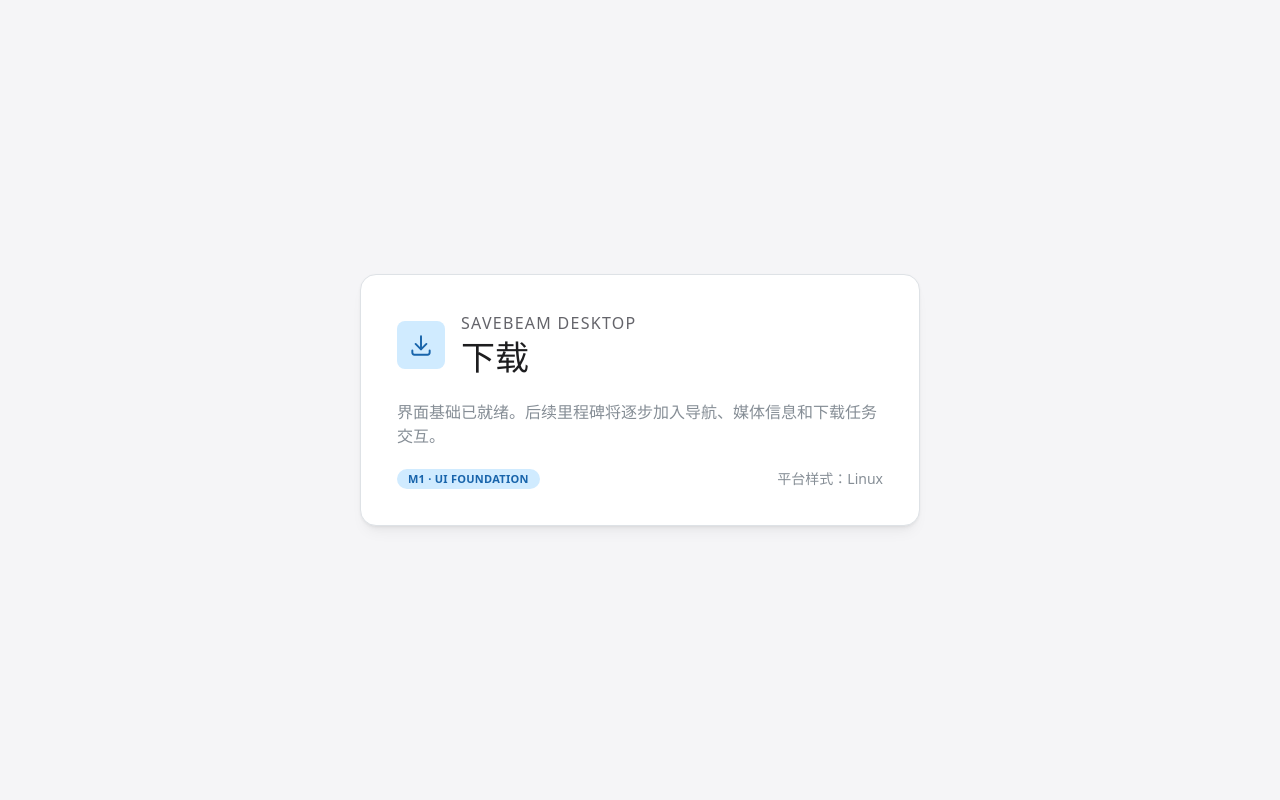
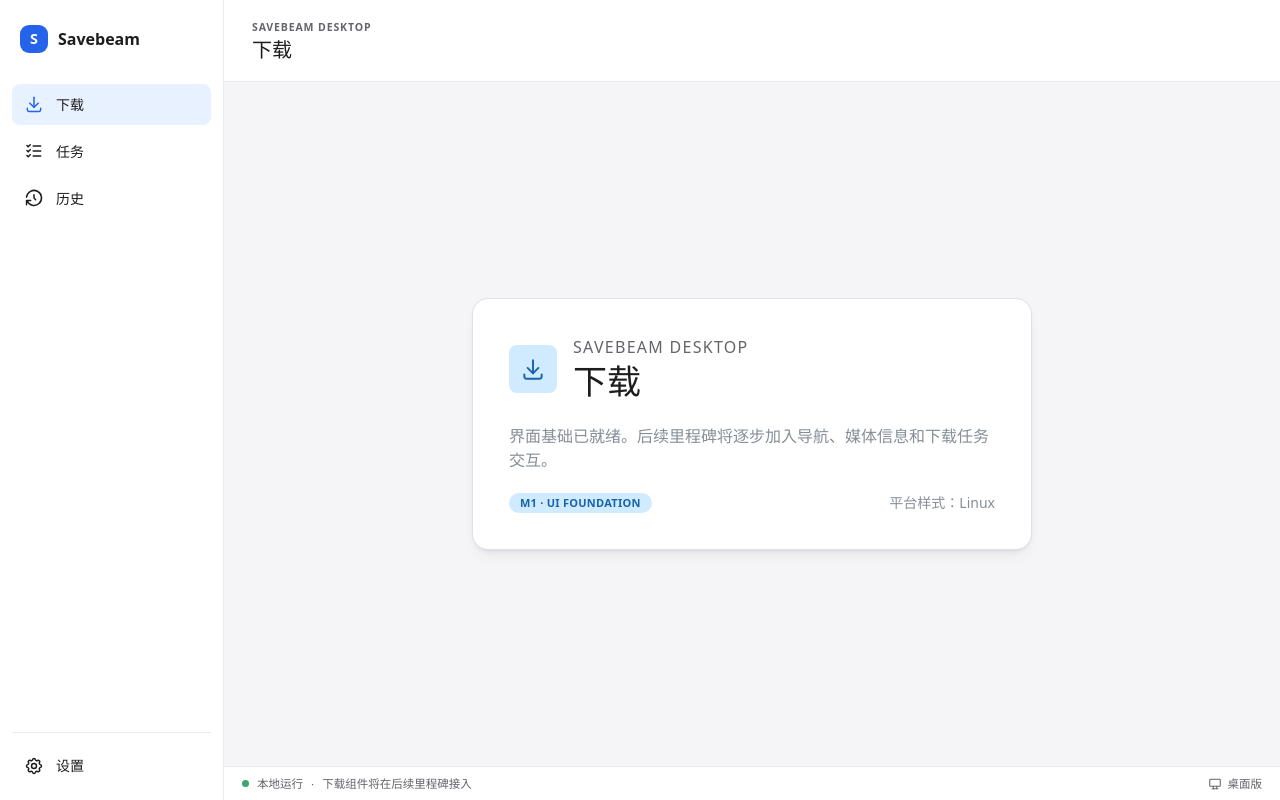
Before and after one commit to coopsrc/savebeam, a React (Vite) app: page /#/download in a window 1280 px wide. Built offline with nearby package versions, Linux system fonts and the light colour scheme.

Commit message:
feat(m1-t2): build adaptive app shell

```diff
--- a/src/App.tsx
+++ b/src/App.tsx
@@ -2,19 +2,19 @@ import { Navigate, Route, Routes, useLocation } from "react-router-dom";
 import { Badge, Group, Paper, Stack, Text, ThemeIcon, Title } from "@mantine/core";
 import { IconDownload } from "@tabler/icons-react";
 import { usePlatformProfile } from "./app/platform/profile";
+import { AppShell } from "./layout/AppShell";
 import "./App.css";
-
-const routeTitles: Record<string, string> = {
-  "/download": "下载",
-  "/tasks": "任务",
-  "/history": "历史",
-  "/settings": "设置",
-};
 
 function FoundationPage() {
   const location = useLocation();
   const profile = usePlatformProfile();
-  const title = routeTitles[location.pathname] ?? "下载";
+  const titleByRoute: Record<string, string> = {
+    "/download": "下载",
+    "/tasks": "任务",
+    "/history": "历史",
+    "/settings": "设置",
+  };
+  const title = titleByRoute[location.pathname] ?? "下载";
 
   return (
     <main className="foundation-page">
@@ -47,11 +47,14 @@ function FoundationPage() {
 function App() {
   return (
     <Routes>
-      <Route path="/" element={<Navigate to="/download" replace />} />
-      {Object.keys(routeTitles).map((path) => (
-        <Route key={path} path={path} element={<FoundationPage />} />
-      ))}
-      <Route path="*" element={<Navigate to="/download" replace />} />
+      <Route element={<AppShell />}>
+        <Route path="/" element={<Navigate to="/download" replace />} />
+        <Route path="/download" element={<FoundationPage />} />
+        <Route path="/tasks" element={<FoundationPage />} />
+        <Route path="/history" element={<FoundationPage />} />
+        <Route path="/settings" element={<FoundationPage />} />
+        <Route path="*" element={<Navigate to="/download" replace />} />
+      </Route>
     </Routes>
   );
 }
--- /dev/null
+++ b/src/layout/AppShell.tsx
@@ -0,0 +1,48 @@
+import { useMediaQuery } from "@mantine/hooks";
+import { IconDeviceDesktop } from "@tabler/icons-react";
+import { Outlet, useLocation } from "react-router-dom";
+import { Sidebar } from "./Sidebar";
+
+const routeTitles: Record<string, string> = {
+  "/download": "下载",
+  "/tasks": "任务",
+  "/history": "历史",
+  "/settings": "设置",
+};
+
+export function AppShell() {
+  const { pathname } = useLocation();
+  const compact = useMediaQuery("(max-width: 959px)", false, {
+    getInitialValueInEffect: false,
+  });
+  const title = routeTitles[pathname] ?? "下载";
+
+  return (
+    <div className={`app-shell${compact ? " is-compact" : ""}`}>
+      <Sidebar compact={compact} />
+      <div className="app-workspace">
+        <header className="page-toolbar">
+          <div>
+            <p className="toolbar-eyebrow">SAVEBEAM DESKTOP</p>
+            <h1 className="toolbar-title">{title}</h1>
+          </div>
+        </header>
+        <section className="page-content" aria-label={`${title}页面`}>
+          <Outlet />
+        </section>
+        <footer className="status-bar">
+          <span className="status-indicator" aria-hidden="true" />
+          <span>本地运行</span>
+          <span className="status-separator" aria-hidden="true">
+            ·
+          </span>
+          <span>下载组件将在后续里程碑接入</span>
+          <span className="status-platform">
+            <IconDeviceDesktop size={14} stroke={1.8} aria-hidden="true" />
+            桌面版
+          </span>
+        </footer>
+      </div>
+    </div>
+  );
+}
--- /dev/null
+++ b/src/layout/Sidebar.tsx
@@ -0,0 +1,67 @@
+import { NavLink, Stack, Text, Tooltip } from "@mantine/core";
+import { IconDownload, IconHistory, IconListCheck, IconSettings } from "@tabler/icons-react";
+import { Link, useLocation } from "react-router-dom";
+
+const primaryItems = [
+  { path: "/download", label: "下载", icon: IconDownload },
+  { path: "/tasks", label: "任务", icon: IconListCheck },
+  { path: "/history", label: "历史", icon: IconHistory },
+];
+
+const settingsItem = { path: "/settings", label: "设置", icon: IconSettings };
+
+interface SidebarProps {
+  compact: boolean;
+}
+
+export function Sidebar({ compact }: SidebarProps) {
+  const { pathname } = useLocation();
+
+  const renderItem = (item: (typeof primaryItems)[number]) => {
+    const Icon = item.icon;
+    return (
+      <Tooltip key={item.path} label={item.label} position="right" disabled={!compact}>
+        <NavLink
+          component={Link}
+          to={item.path}
+          label={item.label}
+          aria-label={item.label}
+          leftSection={<Icon size={20} stroke={1.8} aria-hidden="true" />}
+          active={pathname === item.path}
+          className="sidebar-link"
+        />
+      </Tooltip>
+    );
+  };
+
+  const SettingsIcon = settingsItem.icon;
+
+  return (
+    <aside className={`app-sidebar${compact ? " is-compact" : ""}`}>
+      <div className="sidebar-brand" aria-label="Savebeam">
+        <span className="brand-mark" aria-hidden="true">
+          S
+        </span>
+        {!compact && <Text fw={700}>Savebeam</Text>}
+      </div>
+
+      <nav className="sidebar-primary" aria-label="主导航">
+        <Stack gap={6}>{primaryItems.map(renderItem)}</Stack>
+      </nav>
+
+      <div className="sidebar-settings">
+        <Tooltip label={settingsItem.label} position="right" disabled={!compact}>
+          <NavLink
+            component={Link}
+            to={settingsItem.path}
+            label={settingsItem.label}
+            aria-label={settingsItem.label}
+            leftSection={<SettingsIcon size={20} stroke={1.8} aria-hidden="true" />}
+            active={pathname === settingsItem.path}
+            className="sidebar-link"
+          />
+        </Tooltip>
+      </div>
+    </aside>
+  );
+}
--- a/src/styles/tokens.css
+++ b/src/styles/tokens.css
@@ -37,7 +37,7 @@ body {
 
 .foundation-page {
   display: grid;
-  min-height: 100vh;
+  min-height: 100%;
   place-items: center;
   padding: var(--sb-space-page);
 }
@@ -53,6 +53,193 @@ body {
   font-size: 0.72rem;
   font-weight: 700;
   letter-spacing: 0.08em;
+}
+
+.app-shell {
+  display: flex;
+  width: 100%;
+  min-height: 100vh;
+  background: var(--sb-color-canvas);
+}
+
+.app-sidebar {
+  display: flex;
+  flex: 0 0 var(--sb-sidebar-width);
+  flex-direction: column;
+  width: var(--sb-sidebar-width);
+  min-height: 100vh;
+  padding: 18px 12px 14px;
+  border-right: 1px solid var(--sb-color-border);
+  background: var(--sb-color-surface);
+  transition:
+    width 160ms ease,
+    flex-basis 160ms ease;
+}
+
+.sidebar-brand {
+  display: flex;
+  min-height: 42px;
+  align-items: center;
+  gap: 10px;
+  padding: 0 8px;
+  margin-bottom: 24px;
+  white-space: nowrap;
+}
+
+.brand-mark {
+  display: grid;
+  width: 28px;
+  height: 28px;
+  flex: 0 0 28px;
+  place-items: center;
+  border-radius: 9px;
+  color: white;
+  background: var(--sb-color-accent);
+  font-size: 0.9rem;
+  font-weight: 750;
+}
+
+.sidebar-primary {
+  flex: 1;
+}
+
+.sidebar-settings {
+  padding-top: 12px;
+  border-top: 1px solid var(--sb-color-border);
+}
+
+.sidebar-link {
+  position: relative;
+  min-height: var(--sb-navigation-item-height);
+  padding: 7px 10px;
+  border-radius: var(--sb-radius-control);
+  color: var(--sb-color-muted);
+  font-weight: 550;
+}
+
+.sidebar-link[data-active] {
+  color: var(--sb-color-text);
+  background: var(--sb-color-accent-soft);
+}
+
+.sidebar-link[data-active] .mantine-NavLink-section {
+  color: var(--sb-color-accent);
+}
+
+.app-root[data-selection-style="accent-indicator"] .sidebar-link[data-active]::before {
+  position: absolute;
+  top: 7px;
+  bottom: 7px;
+  left: -12px;
+  width: 3px;
+  border-radius: 0 3px 3px 0;
+  background: var(--sb-color-accent);
+  content: "";
+}
+
+.app-workspace {
+  display: flex;
+  min-width: 0;
+  min-height: 100vh;
+  flex: 1;
+  flex-direction: column;
+}
+
+.page-toolbar {
+  display: flex;
+  min-height: 82px;
+  align-items: center;
+  padding: 14px 28px;
+  border-bottom: 1px solid var(--sb-color-border);
+  background: var(--sb-color-surface);
+}
+
+.toolbar-eyebrow {
+  margin: 0 0 2px;
+  color: var(--sb-color-muted);
+  font-size: 0.66rem;
+  font-weight: 700;
+  letter-spacing: 0.08em;
+}
+
+.toolbar-title {
+  margin: 0;
+  font-size: 1.25rem;
+  font-weight: 650;
+  line-height: 1.25;
+}
+
+.page-content {
+  min-height: 0;
+  flex: 1;
+}
+
+.status-bar {
+  display: flex;
+  min-height: 34px;
+  align-items: center;
+  gap: 8px;
+  padding: 0 18px;
+  border-top: 1px solid var(--sb-color-border);
+  color: var(--sb-color-muted);
+  background: var(--sb-color-surface);
+  font-size: 0.72rem;
+}
+
+.status-indicator {
+  width: 7px;
+  height: 7px;
+  border-radius: 50%;
+  background: #39a66b;
+}
+
+.status-platform {
+  display: inline-flex;
+  align-items: center;
+  gap: 5px;
+  margin-left: auto;
+}
+
+.is-compact .app-sidebar {
+  flex-basis: var(--sb-sidebar-compact-width);
+  width: var(--sb-sidebar-compact-width);
+  align-items: center;
+  padding-right: 7px;
+  padding-left: 7px;
+}
+
+.is-compact .sidebar-brand {
+  padding: 0;
+}
+
+.is-compact .sidebar-link {
+  width: 42px;
+  padding-right: 0;
+  padding-left: 0;
+}
+
+.is-compact .sidebar-link .mantine-NavLink-section {
+  margin-inline: auto;
+}
+
+.is-compact .sidebar-link .mantine-NavLink-label {
+  position: absolute;
+  width: 1px;
+  height: 1px;
+  overflow: hidden;
+  clip: rect(0, 0, 0, 0);
+  white-space: nowrap;
+  clip-path: inset(50%);
+}
+
+.is-compact .sidebar-link[data-active]::before {
+  left: -7px;
+}
+
+@media (prefers-reduced-motion: reduce) {
+  .app-sidebar {
+    transition: none;
+  }
 }
 
 @media (prefers-color-scheme: dark) {
@@ -74,4 +261,9 @@ body {
   .foundation-card {
     padding: 24px;
   }
+
+  .page-toolbar {
+    padding-right: 18px;
+    padding-left: 18px;
+  }
 }
```
Also changed, not shown: 1 other file (tests, documents, lock files or other folders).
